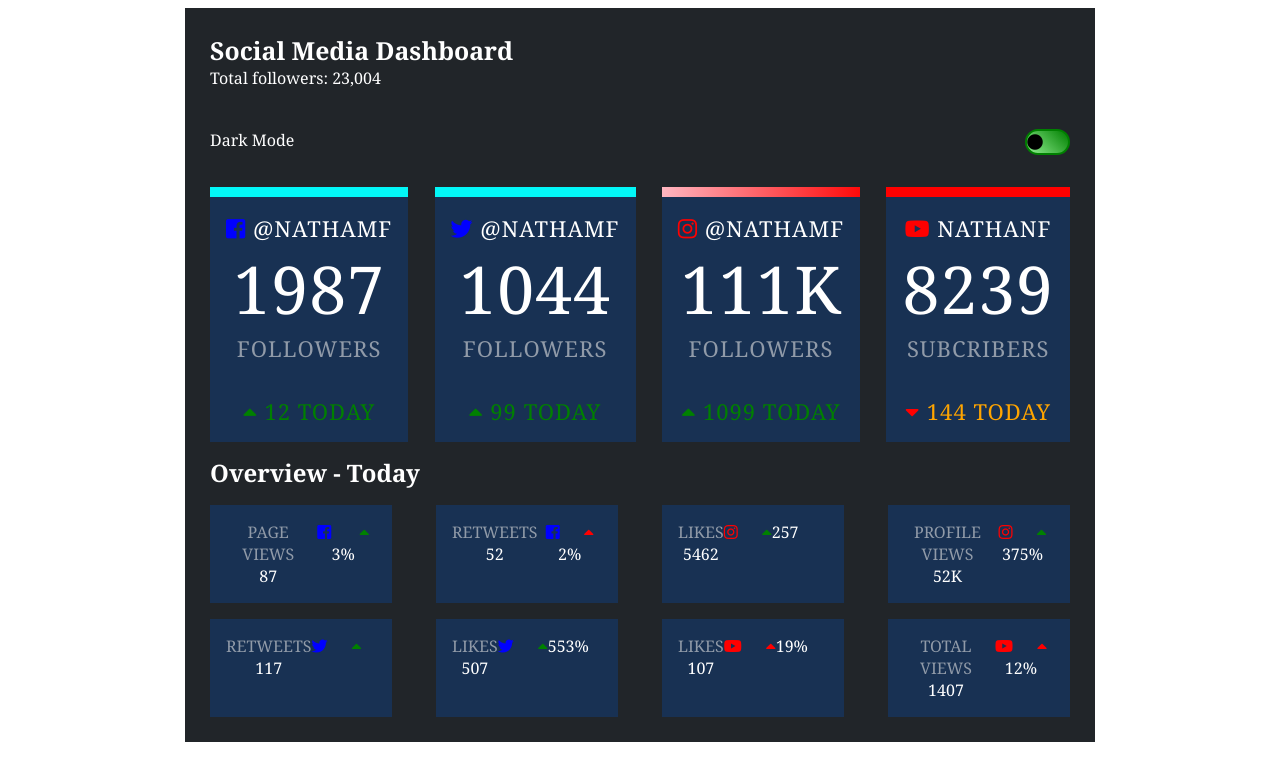
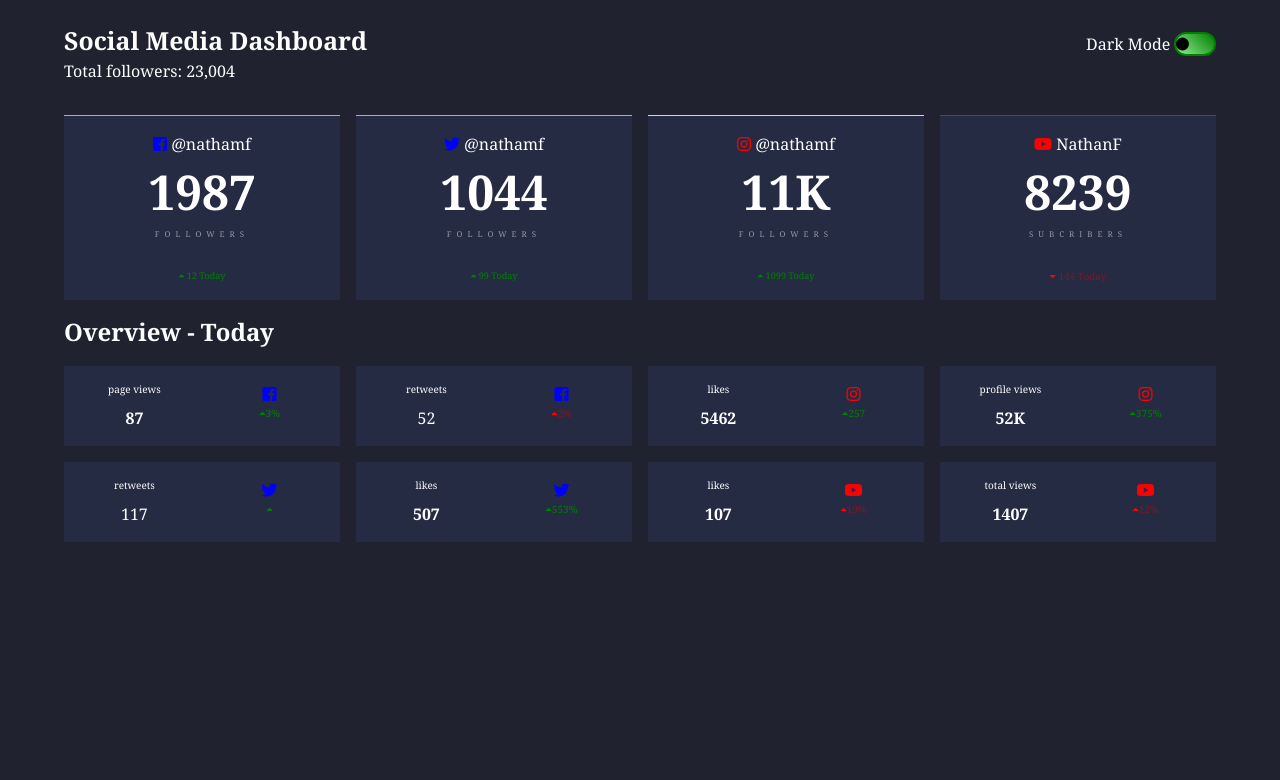
Before and after one commit to mayodogbo/DashBoard, a plain HTML site: page index.html in a window 1280 px wide. Drawn offline with Linux system fonts and the light colour scheme.

Commit message:
new commit

```diff
--- a/css/styles.css
+++ b/css/styles.css
@@ -1,21 +1,14 @@
 *{
     box-sizing: border;
+    padding: 0;
+    margin: 0;
 }
-.wrapper{
-    width: 90%;
-    margin: 0 auto;
-    padding: 25px;
-    max-width: 800px;
-    background: #212529;
+body{
+    background: #20222F;
     color: #fff;
     font-family: Cambria, Cochin, Georgia, Times, 'Times New Roman', serif;
     font-size: 1rem;
-    /* line-height: 1.5; */
-}
-
-h1, h2, p{
-    padding: 0;
-    margin: 0;
+    line-height: 1.5;
 }
 
 h1{
@@ -25,24 +18,8 @@ h2{
     padding: .6em .4em 0 0;
 }
 
-.container,
-.total-overview,
-.daily{
-    display: flex;
-    flex-direction: column;
-    align-content: space-around;
-}
-
-
-/******************  HEADER STYLES **********************/
-.darkmode{
-    margin-top: 1.5em;
-    padding: 1em 0;
-    display: flex;
-    justify-content: space-between;
-}
-
 .btn{
+    border: 0;
     border-radius: 20px;
     padding-right: 25px;
     background: linear-gradient(45deg, lightgreen, green);
@@ -52,10 +29,47 @@ h2{
 }
 
 
-/*********************** CARD STYLES ****************************/
+.wrapper{
+    width: 90%;
+    margin: 0 auto;
+    max-width: 1300px;
+}
+
+
+
+/******************  HEADER STYLES **********************/
+.container{
+    width: 90%;
+    margin: 0 auto;
+    max-width: 1300px;
+    display: flex;
+    padding: 1rem 0;
+    justify-content: space-between;
+    align-items: baseline;
+}
+
+.darkmode{
+    width:130px;
+    padding: 1em 0;
+    display: flex;
+    justify-content: space-between;
+}
+
+/***********************
+LAYOUT STYLES
+ ****************************/
+ .total, .daily{
+     display: grid;
+     grid-template-columns: repeat(4, 1fr);
+     grid-column-gap: 1rem;
+ }
+
+/***********************
+CARD STYLES
+****************************/
 .card{
-    background: #183153 ;
-    padding: 1em;
+    background: #252B43;
+    padding: 1rem .175rem;
     text-align: center;
     margin-top: 1em;
     display: flex;
@@ -63,96 +77,91 @@ h2{
     align-content: space-between;
 }
 
+
 .blue-top{
-    border-top: 10px solid #02F7F8;
+    border-top: 1px solid #02F7F8;
+
 }
 .gradient-top{
-    border-top: 10px solid pink;
-    border-image: linear-gradient( 90deg, pink, red) 10;
+    border-top: 1px solid pink;
+    border-image: linear-gradient( 45deg, yellow, red) 1px;
 
 }
 .red-top{
-    border-top: 10px solid red;
+    border-top: 1px solid red;
+}
+
+
+.daily .card{
+    display: grid;
+    grid-template-columns: repeat(2, 1fr);
 }
 
 
 /********************CARD CONTENT STYLES **********************/
-
-
-.card p{
-    font-size: 1.375rem;
-    text-transform: uppercase;
-    letter-spacing: 1px;
-}
-
-.card span{
-    font-size: 3em;
-    color: #fff;
+.overview-tag{
+    font-size: .625rem;
 }
 
 .tag{
-    color: rgba(225, 225, 225, 0.6);
-    padding-top: 1.5em;
+    text-transform: uppercase;
+    letter-spacing: 5px;
+    font-size: .5rem;
+    color: rgba(255, 255, 255, .5);
 }
+
+.number{
+    font-size: 1rem;
+    font-weight: 700;
+}
+
+.total .card .numbers{
+    font-size: 3em;
+    font-weight: 700;
+}
+
 .green-text{
     color: green;
-    padding-top: 1.5em;
-    font-size: 16px;
+    padding-top: 1.8rem;
+    font-size: .57rem;
 }
 
 .orange-text{
-    color: orange;
-    padding-top: 1.5em;
-    font-size: 16px;
+    color: rgba(225, 0, 0, .5);
+    padding-top: 1.8rem;
+    font-size: .625rem;
 }
 
+ .positive-percentage{
+    color: green;
+    font-size: .625rem;
+    /* padding-left: 1.5rem */
+}
+ .negative-percentage{
+    color: rgba(225, 0, 0, .5);
+    font-size: .625rem;
+ }
 
 
-.positive .positive-percentage{
-    color: green;
-    font-size: 20px;
-    padding-left: 1.5rem
-}
-.negative .negative-percentage{
-    color: red;
-    font-size: 20px;
-    padding-left: 1.5rem
-}
+@media (max-width: 768px){
+        .container{
+            flex-direction: column;
+        }
+        .darkmode{
+            width: 100%;
+            border-top: 2px solid rgba(0, 0, 0, .8);
+            margin-top: 1.5rem;
+        }
 
+        .total, .daily{
+            grid-template-columns: repeat(1, 1fr);
+            grid-gap: 1rem;
+        }
 
-@media (min-width: 600px){
-    .wrapper{
-        min-width: 860px;
-    }
-
- .total-overview,
-    .daily{
-        flex-flow: row wrap;
-        justify-content: space-between;
-    }
-
-    .daily .card{
-        flex-basis: 150px;
-        flex-direction: row;
-    }
-
-    .daily .card p{
-        font-size: 1rem;
-        letter-spacing: normal;
-    }
-
-    .daily .card span{
-        font-size: 1em;
-        color: #fff;
-    }
-
-    .tag{
-        padding-top: 0;
-    }
-
-    .positive .positive-percentage,
-    .negative .negative-percentage{
-        padding-top: 1.275rem;
-    }
+        .daily .card{
+            display: grid;
+            grid-template-columns: repeat(2, 1fr);
+            grid-gap: 2rem 1rem;
+        }
 
 }
--- a/index.html
+++ b/index.html
@@ -5,11 +5,11 @@
     <meta name="viewport" content="width=device-width, initial-scale=1.0">
     <!-- <link rel="stylesheet" href="css/all.css"> -->
     <link rel="stylesheet" href="https://use.fontawesome.com/releases/v5.6.3/css/all.css" integrity="sha384-UHRtZLI+pbxtHCWp1t77Bi1L4ZtiqrqD80Kn4Z8NTSRyMA2Fd33n5dQ8lWUE00s/" crossorigin="anonymous">
+    <link rel="icon" type="image/png" sizes="32x32" href="./images/favicon-32x32.png">
     <link rel="stylesheet" href="css/styles.css">
-    <title>Dashboard Summary</title>
+    <title>Frontend Mentor | Social Media Dashboard</title>
 </head>
 <body>
-    <div class="wrapper">
     <header class="container">
         <div class="title">
             <h1>Social Media Dashboard</h1>
@@ -18,92 +18,108 @@
 
         <div class="darkmode">
             <p>Dark Mode</p>
-                <p class="btn"><i class="fas fa-circle"></i></p>
+            <button class="btn"><i class="fas fa-circle"></i></button>
         </div>
     </header>
-
 <!-- THIS SECTION IS FOR TOTAL OVERVIEW
  ---------------------------------------
 ----------------------------------------->
-        <section class="total-overview">
+    <div class="wrapper">
+        <div class="total">
             <div class="card blue-top">
                 <p><i class="fab fa-facebook-square" style="color: blue"></i> @nathamf</p>
-                <p class="tag"><span>1987</span><br>followers</p>
+                <p class="numbers">1987</p>
+                <p class="tag">followers</p>
                 <p class="green-text"><i class="fas fa-caret-up"></i> 12 Today</p>
             </div>
 
 
             <div class="card blue-top">
                 <p><i class="fab fa-twitter" style="color: blue"></i></i></i> @nathamf</p>
-                <p  class="tag"><span>1044</span> <br> followers</p>
+                <p  class="numbers">1044</p>
+                <p class="tag">followers</p>
                 <p class="green-text"><i class="fas fa-caret-up"></i> 99 Today</p>
             </div>
 
 
             <div class="card gradient-top">
                 <p><i class="fab fa-instagram" style="color: red"></i></i></i> @nathamf</p>
-                <p class="tag"><span>111K</span> <br> followers</p>
+                <p class="numbers">11K</p>
+                <p class="tag">followers</p>
                 <p class="green-text"><i class="fas fa-caret-up"></i> 1099 Today</p>
             </div>
 
 
             <div class="card red-top">
                 <p><i class="fab fa-youtube" style="color: red"></i></i></i> NathanF</p>
-                <p class="tag"><span>8239</span> <br>subcribers</p>
+                <p class="numbers">8239</p>
+                <p class="tag">subcribers</p>
                 <p class="orange-text negative"><i class="fas fa-caret-down" style="color: red"></i> 144 Today</p>
             </div>
-        </section>
-
-
+        </div>
 
 <!--THIS SECTION IS FOR THE  DAILY OVERVIEW
 -------------------------------------------
 ------------------------------------------->
-        <section class="overview">
         <h2>Overview - Today</h2>
+
         <div class="daily">
             <div class="card overview-card">
-                    <p class="tag">page views <br><span>87</span></p>
-                    <p class="positive"><i class="fab fa-facebook-square" style="color: blue"></i> <span class="positive-percentage"><i class="fas fa-caret-up" style="color: green"></i>3%</span></p>
+                <p class="overview-tag">page views</p>
+                <p class="positive"><i class="fab fa-facebook-square" style="color: blue"></i></p>
+                <p class="number">87</p>
+                <p class="positive-percentage"><i class="fas fa-caret-up" style="color: green"></i>3%</p>
             </div>
 
             <div class="card overview-card">
-                    <p class="tag">retweets <br><span>52</span></p>
-                    <p class="negative"><i class="fab fa-facebook-square" style="color: blue"></i><span class="negative-percentage"><i class="fas fa-caret-up" style="color: red"></i>2%</span></p>
+                <p class="overview-tag">retweets</p>
+                <p class="negative"><i class="fab fa-facebook-square" style="color: blue"></i>
+                <p class="numbers">52</p>
+                <p class="negative-percentage"><i class="fas fa-caret-up" style="color: red"></i>2%</p>
             </div>
 
             <div class="card overview-card">
-                    <p class="tag">likes <br><span>5462</span></p>
-                    <p class="positive"><i class="fab fa-instagram" style="color: red"></i></i><span class="positive-percentage"><i class="fas fa-caret-up" style="color: green"></i>257</span></p>
+                <p class="overview-tag">likes</p>
+                <p class="positive"><i class="fab fa-instagram" style="color: red"></i>
+                <p class="number">5462</p>
+                <p class="positive-percentage"><i class="fas fa-caret-up" style="color: green"></i>257</p>
             </div>
 
             <div class="card overview-card">
-                    <p class="tag">profile views <br><span>52K</span></p>
-                    <p class="positive"><i class="fab fa-instagram" style="color: red"></i></i><span class="positive-percentage"><i class="fas fa-caret-up" style="color: green"></i>375%</span></p>
+                <p class="overview-tag">profile views</p>
+                <p class="positive"><i class="fab fa-instagram" style="color: red"></i></i>
+                <p class="number">52K</p>
+                <p class="positive-percentage"><i class="fas fa-caret-up" style="color: green"></i>375%</</p>
             </div>
 
             <div class="card overview-card">
-                    <p class="tag">retweets <br><span>117</span></p>
-                    <p class="positive"><i class="fab fa-twitter" style="color: blue"></i></i><span class="positive-percentage"><i class="fas fa-caret-up" style="color: green"></i></span></p>
+                <p class="overview-tag">retweets</p>
+                <p class="positive"><i class="fab fa-twitter" style="color: blue"></i></i>
+                <p class="numbers">117</p>
+                <p class="positive-percentage"><i class="fas fa-caret-up" style="color: green"></i></p>
             </div>
 
             <div class="card overview-card">
-                    <p class="tag">likes <br><span>507</span></p>
-                    <p class="positive"><i class="fab fa-twitter" style="color: blue"></i></i><span class="positive-percentage"><i class="fas fa-caret-up" style="color: green"></i>553%</span></p>
+                <p class="overview-tag">likes</p>
+                <p class="positive"><i class="fab fa-twitter" style="color: blue"></i></i>
+                <p class="number">507</p>
+                <p class="positive-percentage"><i class="fas fa-caret-up" style="color: green"></i>553%</</p>
             </div>
 
             <div class="card overview-card">
-                    <p class="tag">likes <br><span>107</span></p>
-                    <p class="negative"><i class="fab fa-youtube" style="color: red"></i></i><span class="negative-percentage"><i class="fas fa-caret-up" style="color: red"></i>19%</span></p>
+                <p class="overview-tag">likes</p>
+                <p class="negative"><i class="fab fa-youtube" style="color: red"></i></i>
+                <p class="number">107</p>
+                <p class="negative-percentage"><i class="fas fa-caret-up" style="color: red"></i>19%</p>
             </div>
 
             <div class="card overview-card">
-                    <p class="tag">total views <br><span>1407</span></p>
-                    <p class="negative"><i class="fab fa-youtube" style="color: red"></i></i><span class="negative-percentage"><i class="fas fa-caret-up" style="color: red"></i>12%</span></p>
+                <p class="overview-tag">total views</p>
+                <p class="negative"><i class="fab fa-youtube" style="color: red"></i></i>
+                <p class="number">1407</p>
+                <p class="negative-percentage"><i class="fas fa-caret-up" style="color: red"></i>12%</p>
             </div>
         </div>
-
-        </section>
 
 
     </div>
```
Also changed, not shown: images/favicon-32x32.png (added). Lines whose indentation alone changed are shown as unchanged.
